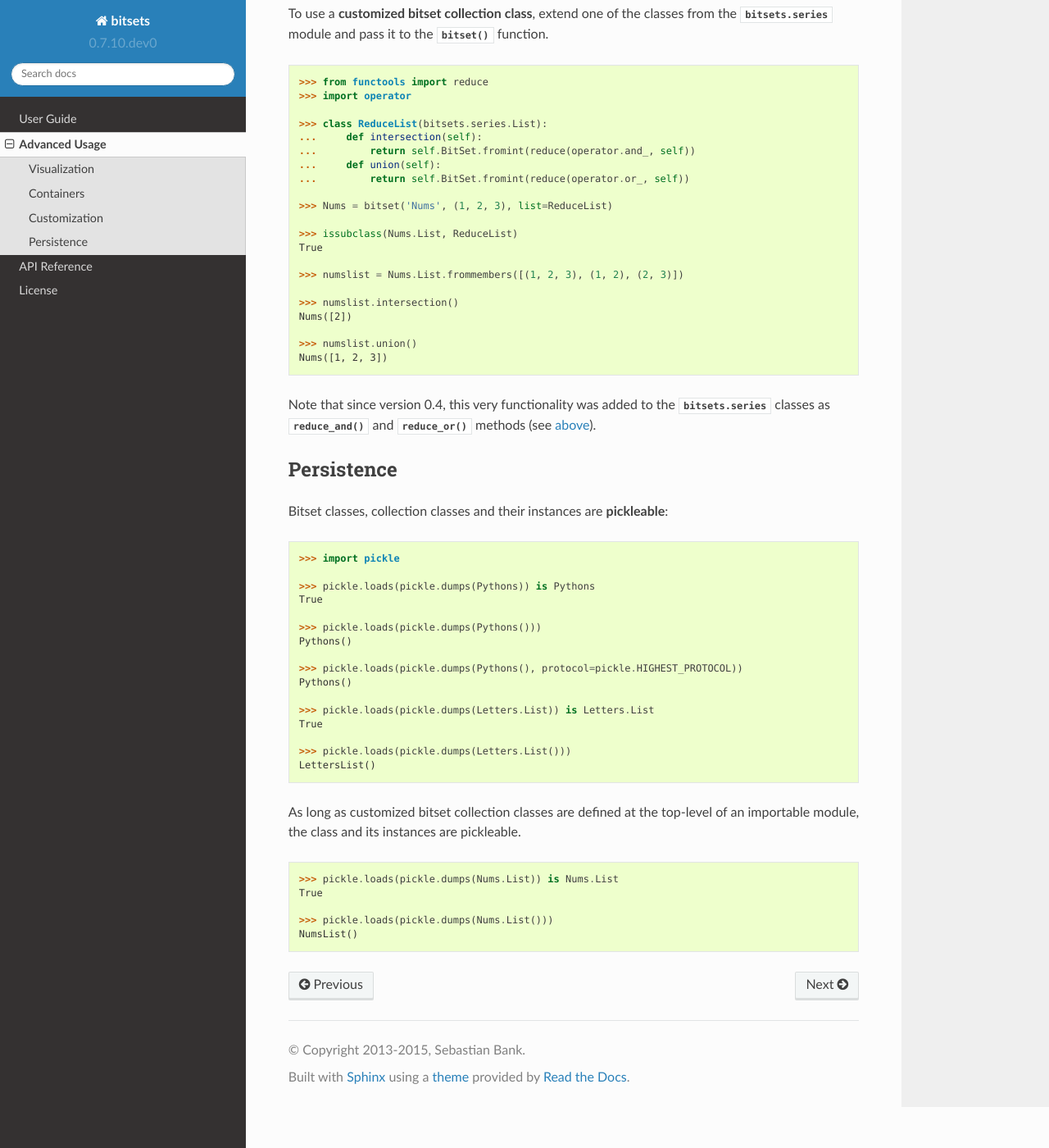
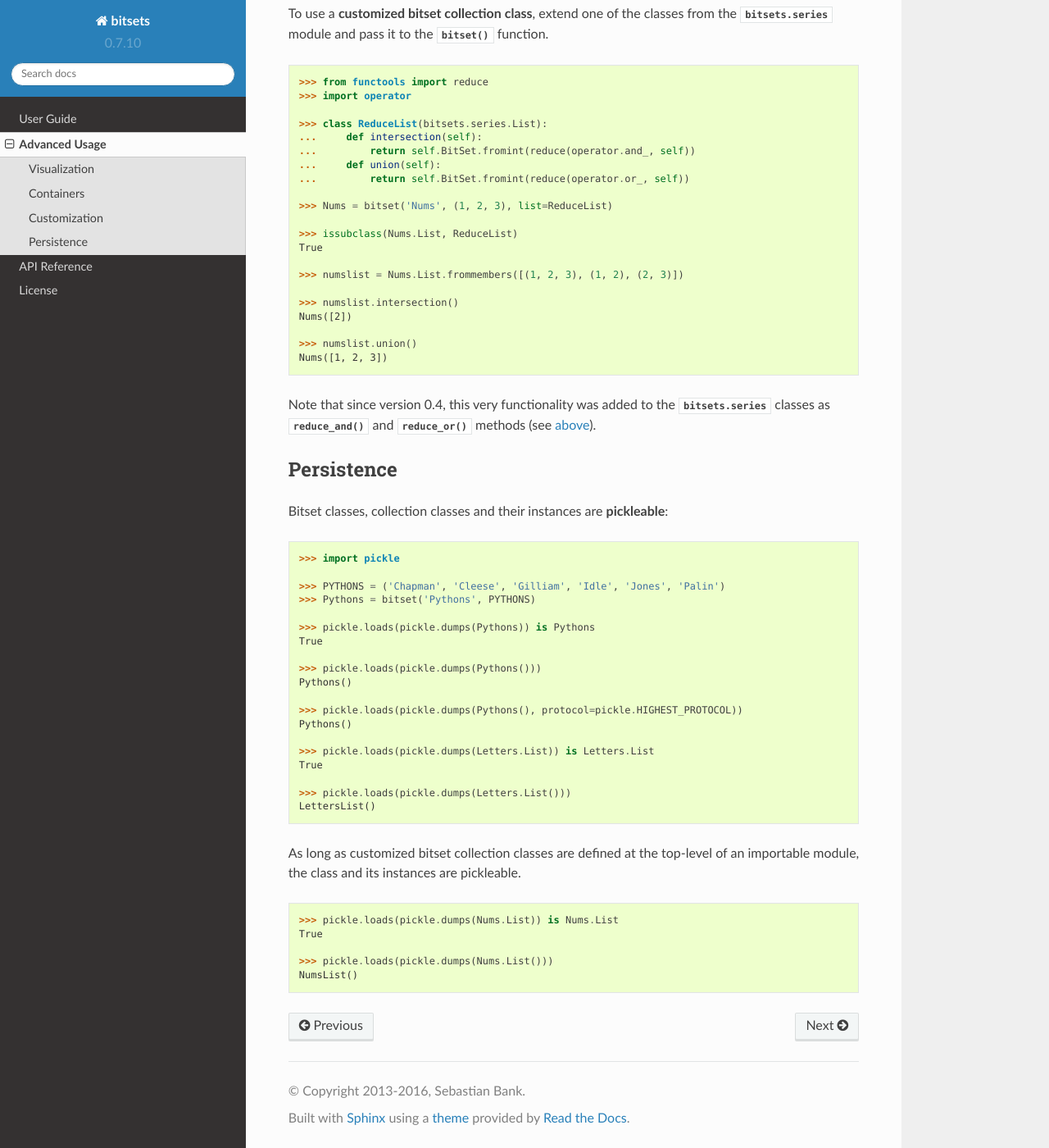
Before and after one commit to xflr6/bitsets, a Sphinx documentation site: the page built from docs/advanced.rst, in a window 1280 px wide and 1400 px high, scrolled down 3071 px. Shown: the whole window at 82% size. Built offline with Sphinx 7.4.7 and the Read the Docs theme 2.0.0, drawn with Linux system fonts in a browser that asks for light colours.

Commit message:
release 0.7.10

```diff
--- a/bitsets/__init__.py
+++ b/bitsets/__init__.py
@@ -3,10 +3,10 @@
 """Ordered subsets of a predetermined finite domain."""
 
 __title__ = 'bitsets'
-__version__ = '0.7.10.dev0'
+__version__ = '0.7.10'
 __author__ = 'Sebastian Bank <sebastian.bank@uni-leipzig.de>'
 __license__ = 'MIT, see LICENSE'
-__copyright__ = 'Copyright (c) 2013-2015 Sebastian Bank'
+__copyright__ = 'Copyright (c) 2013-2016 Sebastian Bank'
 
 from . import meta, bases, series
 
--- a/docs/advanced.rst
+++ b/docs/advanced.rst
@@ -22,7 +22,7 @@ Make sure that the ``bin`` directory of Graphviz is on your system path.
 
 .. code:: python
 
-    >>> from bitsets import visualize
+    >>> from bitsets import bitset, visualize
     >>> Four = bitset('Four', (1, 2, 3, 4))
 
     >>> dot = visualize.bitset(Four)
@@ -172,6 +172,9 @@ Bitset classes, collection classes and their instances are **pickleable**:
 
     >>> import pickle
 
+    >>> PYTHONS = ('Chapman', 'Cleese', 'Gilliam', 'Idle', 'Jones', 'Palin')
+    >>> Pythons = bitset('Pythons', PYTHONS)
+
     >>> pickle.loads(pickle.dumps(Pythons)) is Pythons
     True
 
--- a/docs/conf.py
+++ b/docs/conf.py
@@ -57,7 +57,7 @@ master_doc = 'index'
 
 # General information about the project.
 project = u'bitsets'
-copyright = u'2013-2015, Sebastian Bank'
+copyright = u'2013-2016, Sebastian Bank'
 author = u'Sebastian Bank'
 
 # The version info for the project you're documenting, acts as replacement for
@@ -65,7 +65,7 @@ author = u'Sebastian Bank'
 # built documents.
 #
 # The short X.Y version.
-version = release = '0.7.10.dev0'
+version = release = '0.7.10'
 
 # The language for content autogenerated by Sphinx. Refer to documentation
 # for a list of supported languages.
--- a/setup.cfg
+++ b/setup.cfg
@@ -5,7 +5,7 @@ universal = 1
 formats = zip
 
 [nosetests]
-tests = tests, bitsets, README.rst, docs/manual.rst
+tests = tests, bitsets, README.rst, docs/manual.rst, docs/advanced.rst
 verbosity = 1
 with-doctest = 1
 doctest-extension = .rst
--- a/setup.py
+++ b/setup.py
@@ -4,7 +4,7 @@ from setuptools import setup, find_packages
 
 setup(
     name='bitsets',
-    version='0.7.10.dev0',
+    version='0.7.10',
     author='Sebastian Bank',
     author_email='sebastian.bank@uni-leipzig.de',
     description='Ordered subsets over a predefined domain',
```
Also changed, not shown: 2 other files.
